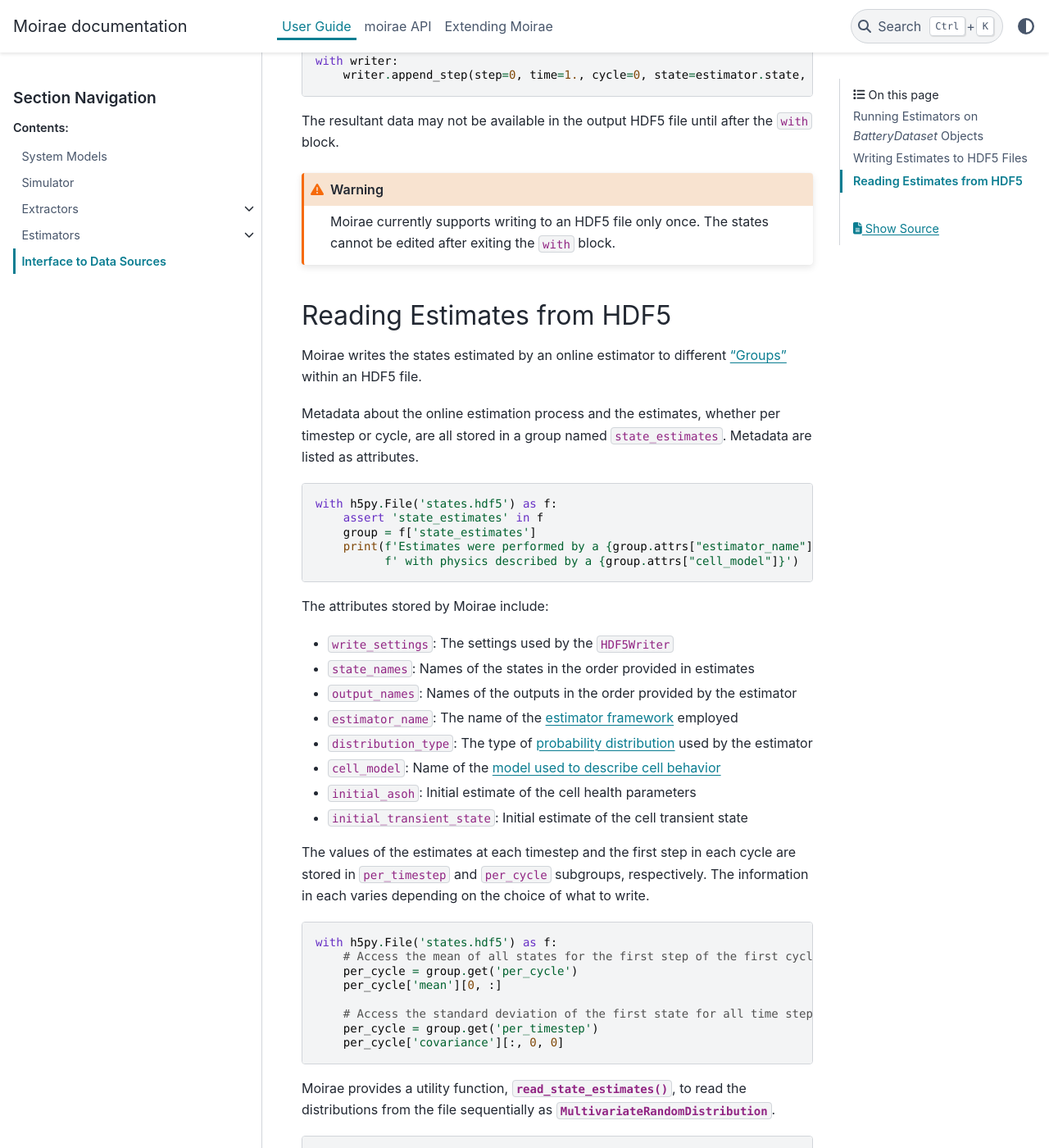
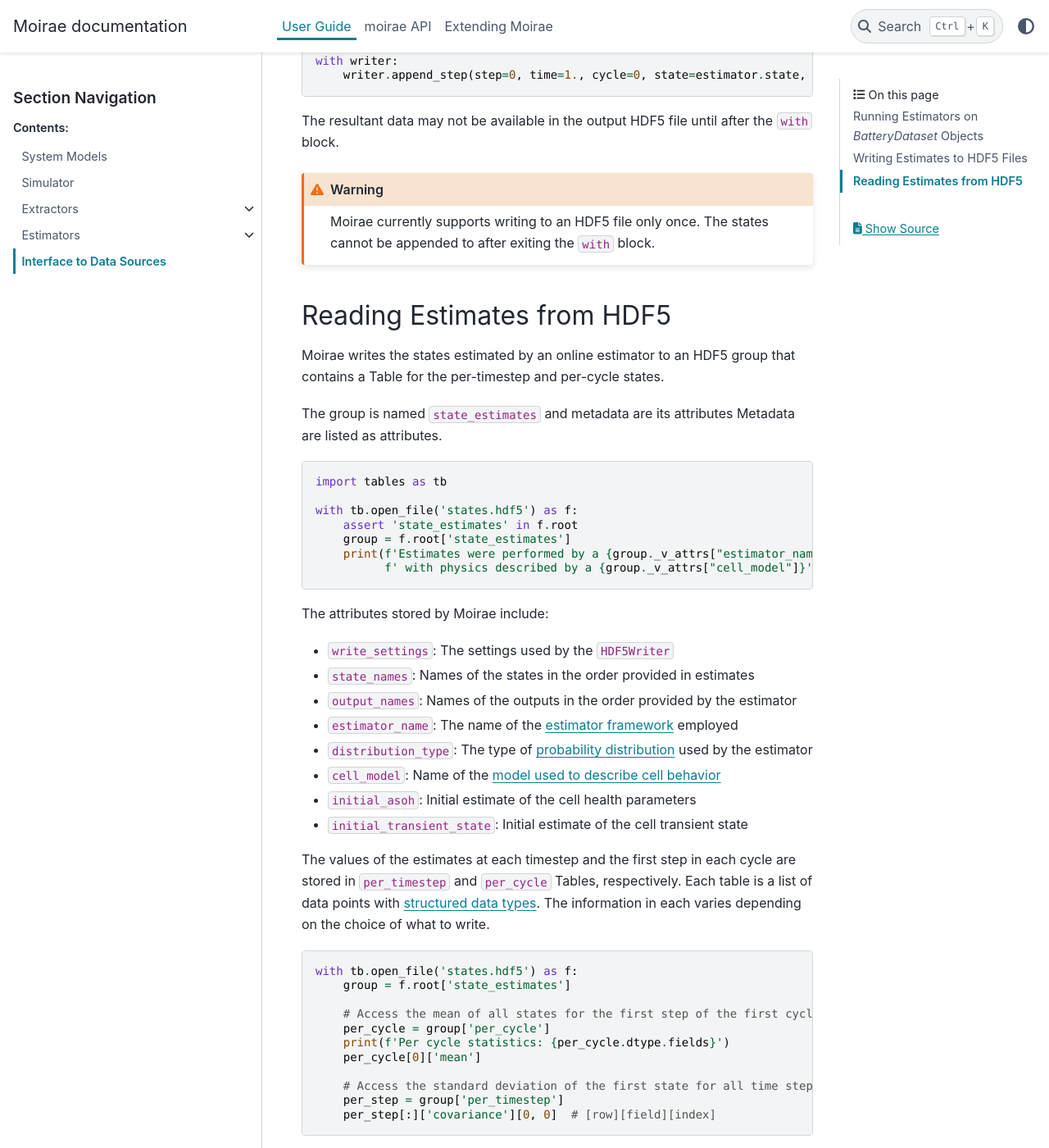
Before and after one commit to ROVI-org/auto-soh, a Sphinx documentation site: the page built from docs/toolkit.rst, in a window 1280 px wide and 1400 px high, scrolled down 1750 px. Shown: the whole window at 82% size. Built offline with Sphinx 7.4.7 and the PyData theme 0.15.4, drawn with Linux system fonts in a browser that asks for light colours; some of the changed text lies outside the part shown.

Commit message:
Switch from h5py to pytables
I must have been doing something wrong with h5py.
PyTables is like 10x faster for streaming to disk

```diff
--- a/docs/toolkit.rst
+++ b/docs/toolkit.rst
@@ -62,7 +62,8 @@ calling the :meth:`~moirae.interface.hdf5.HDF5Writer.prepare` method providing a
         writer.prepare(estimator)
 
 The ``prepare`` option records details about the estimator, such as its name and how the cell physics is being modeled,
-then creates the `"Datasets" <https://docs.h5py.org/en/stable/high/dataset.html>`_ that will store the time and values of each state.
+then creates a single Table `"Datasets" <https://www.pytables.org/usersguide/tutorials.html#creating-a-new-table>`_
+that will store the time and values of each state.
 
 Write states to the file incrementally by calling :meth:`~moirae.interface.hdf5.HDF5Writer.append_step`.
 
@@ -76,25 +77,26 @@ The resultant data may not be available in the output HDF5 file until after the
 .. warning::
 
     Moirae currently supports writing to an HDF5 file only once.
-    The states cannot be edited after exiting the ``with`` block.
+    The states cannot be appended to after exiting the ``with`` block.
 
 Reading Estimates from HDF5
 ---------------------------
 
-Moirae writes the states estimated by an online estimator to different `"Groups" <https://docs.h5py.org/en/stable/high/group.html>`_
-within an HDF5 file.
+Moirae writes the states estimated by an online estimator to an HDF5 group that
+contains a Table for the per-timestep and per-cycle states.
 
-Metadata about the online estimation process and the estimates, whether per timestep or cycle, are all stored in a group
-named ``state_estimates``.
+The group is named ``state_estimates`` and metadata are its attributes
 Metadata are listed as attributes.
 
 .. code-block:: python
 
-    with h5py.File('states.hdf5') as f:
-        assert 'state_estimates' in f
-        group = f['state_estimates']
-        print(f'Estimates were performed by a {group.attrs["estimator_name"]}'
-              f' with physics described by a {group.attrs["cell_model"]}')
+    import tables as tb
+
+    with tb.open_file('states.hdf5') as f:
+        assert 'state_estimates' in f.root
+        group = f.root['state_estimates']
+        print(f'Estimates were performed by a {group._v_attrs["estimator_name"]}'
+              f' with physics described by a {group._v_attrs["cell_model"]}')
 
 The attributes stored by Moirae include:
 
@@ -107,19 +109,23 @@ The attributes stored by Moirae include:
 - ``initial_asoh``: Initial estimate of the cell health parameters
 - ``initial_transient_state``: Initial estimate of the cell transient state
 
-The values of the estimates at each timestep and the first step in each cycle are stored in ``per_timestep`` and ``per_cycle`` subgroups, respectively.
+The values of the estimates at each timestep and the first step in each cycle are stored in ``per_timestep`` and ``per_cycle`` Tables, respectively.
+Each table is a list of data points with `structured data types <https://numpy.org/doc/stable/user/basics.rec.html>`_.
 The information in each varies depending on the choice of what to write.
 
 .. code-block:: python
 
-    with h5py.File('states.hdf5') as f:
+    with tb.open_file('states.hdf5') as f:
+        group = f.root['state_estimates']
+
         # Access the mean of all states for the first step of the first cycle
-        per_cycle = group.get('per_cycle')
-        per_cycle['mean'][0, :]
+        per_cycle = group['per_cycle']
+        print(f'Per cycle statistics: {per_cycle.dtype.fields}')
+        per_cycle[0]['mean']
 
         # Access the standard deviation of the first state for all time steps
-        per_cycle = group.get('per_timestep')
-        per_cycle['covariance'][:, 0, 0]
+        per_step = group['per_timestep']
+        per_step[:]['covariance'][0, 0]  # [row][field][index]
 
 Moirae provides a utility function, :meth:`~moirae.interface.hdf5.read_state_estimates`, to read the
 distributions from the file sequentially as :class:`~moirae.estimators.online.filters.distributions.MultivariateRandomDistribution`.
```
Also changed, not shown: 3 other files.
